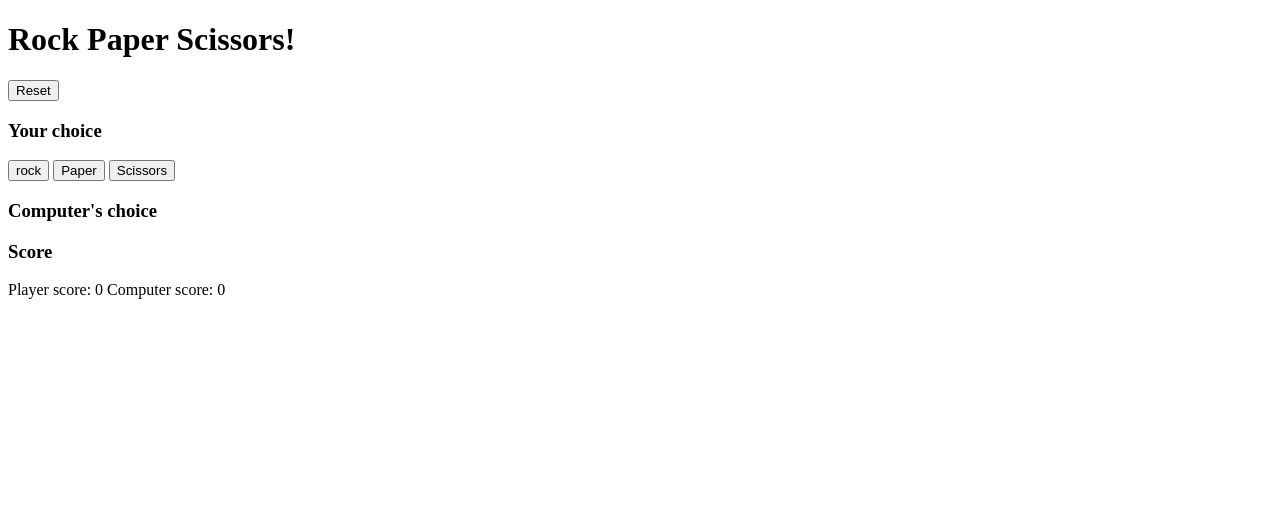
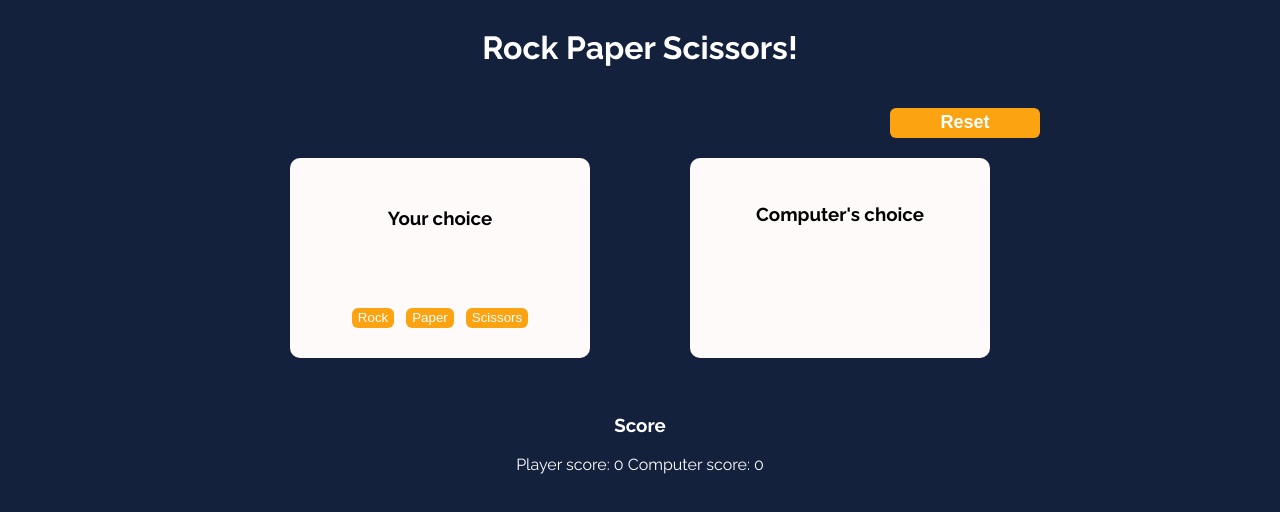
Before and after one commit to GabyAM/odin-rock-paper-scissors, a plain HTML site: page index.html in a window 1280 px wide. Drawn offline with Linux system fonts and the light colour scheme.

Commit message:
adds styles
the ui is now completely styled

```diff
--- a/index.html
+++ b/index.html
@@ -4,19 +4,25 @@
     <meta charset="UTF-8">
     <meta name="viewport" content="width=device-width, initial-scale=1.0">
     <title>Document</title>
+    <link rel="stylesheet" href="main.css">
 </head>
 <body>
+    <div id="game">
         <h1>Rock Paper Scissors!</h1>
-    <button class="reset-button">Reset</button>
+        <button class="button reset-button">Reset</button>
+        <div class="choices-container">
+            <div class="choices player-choices">
+                <h3>Your choice</h3>
                 <div>
-        <h3>Your choice</h3>
-        <button class="input-button">rock</button>
-        <button class="input-button">Paper</button>
-        <button class="input-button">Scissors</button>
+                    <button class="button input-button">Rock</button>
+                    <button class="button input-button">Paper</button>
+                    <button class="button input-button">Scissors</button>
                 </div>
-    <div>
+            </div>
+            <div class="choices">
                 <h3>Computer's choice</h3>
                 <span class="computer-choice"></span>
+            </div>
         </div>
         <h3 class="result-text"></h3>
         <div>
@@ -24,6 +30,7 @@
             <span class="player-score">Player score: 0</span>
             <span class="computer-score">Computer score: 0</span>
         </div>
+    </div>
 </body>
 <script src="index.js"></script>
 </html>
--- a/index.js
+++ b/index.js
@@ -6,15 +6,20 @@ function getComputerChoice() {
     return item
 }
 
+function getInputButtons() {
+    return document.querySelectorAll('.input-button');
+}
+
 function updateComputerChoice(text) {
     const $computerChoice = document.querySelector('.computer-choice')
+    if (text === '') $computerChoice.style.visibility = "hidden";
+    else $computerChoice.style.visibility = "visible";
     $computerChoice.textContent = text
 }
 
 function playRound(playerSelection) {
     const computerSelection = getComputerChoice()
-    const $computerChoice = document.querySelector('.computer-choice')
-    $computerChoice.textContent = computerSelection
+    updateComputerChoice(computerSelection);
 
     if(playerSelection === computerSelection) {
         return('draw')
@@ -36,8 +41,9 @@ function updateResultText (text) {
 
 function updateScores() {
     if(playerScore === 3 || computerScore === 3) {
-        const buttons = document.querySelectorAll('.input-button');
+        const buttons = getInputButtons();
         buttons.forEach(button => {button.disabled = true})
+        updateResultText(playerScore === 3 ? 'The player wins the game' : 'The computer wins the game!');
     }
     const $playerScore = document.querySelector('.player-score');
     const $computerScore = document.querySelector('.computer-score');
@@ -55,10 +61,19 @@ function resetGame() {
     updateComputerChoice('');
 }
 
+function highlightButton(button) {
+    const buttons = getInputButtons();
+    buttons.forEach(button => {
+        button.classList.remove('pressed')
+    })
+    button.classList.add('pressed');
+}
+
 function game() {
-    const buttons = document.querySelectorAll('.input-button');
+    const buttons = getInputButtons();
     buttons.forEach(button => {
         button.addEventListener('click', (event) => {
+            highlightButton(button)
             const playerChoice = event.target.textContent.toLowerCase()
             const result = playRound(playerChoice)
             if(result === 'draw') {
--- /dev/null
+++ b/main.css
@@ -0,0 +1,96 @@
+
+@import url('https://fonts.googleapis.com/css2?family=Raleway:wght@300;400;700;800&display=swap');
+
+body {
+    background-color: #14213d;
+    display: flex;
+    justify-content: center;
+    font-family: 'Raleway', sans-serif;
+}
+
+#game {
+    width: 800px;
+    display: flex;
+    flex-direction: column;
+    justify-content: center;
+    text-align: center;
+}
+
+h1, h3, span, button {
+    color: white;
+}
+
+.choices h3{
+    color: black;
+}
+
+.computer-choice {
+    height: 35px;
+    width: 75px;
+    background-color: black;
+    border-radius: 6px;
+    display: flex;
+    align-items: center;
+    justify-content: center;
+    font-weight: 700;
+    visibility: hidden;
+}
+
+.choices-container {
+    display: flex;
+    flex-direction: row;
+    justify-content: space-around;
+}
+
+.button {
+    background-color: #fca311;
+    border-style: none;
+    border-radius: 6px;
+}
+
+.button.pressed{
+    background-color: black;
+}
+
+.button:disabled {
+    background-color: grey;
+}
+
+.reset-button {
+    display: flex;
+    align-self: flex-end;
+    align-items: center;
+    justify-content: center;
+    width: 150px;
+    height: 30px;
+    font-size: 18px;
+    font-weight: bold;
+    margin: 20px 0;
+}
+
+.choices {
+    background-color: snow;
+    width: 300px;
+    height: 200px;
+    display: flex;
+    flex-direction: column;
+    align-items: center;
+    border-radius: 10px;
+    justify-content: space-around;
+}
+
+.player-choices {
+    justify-content: space-around;
+}
+
+.player-choices div {
+    display: flex;
+    flex-direction: row;
+    width: 100%;
+    justify-content: center;
+    gap: 12px;
+}
+
+.input-button {
+    height: 20px;
+}
```
Lines whose indentation alone changed are shown as unchanged.
